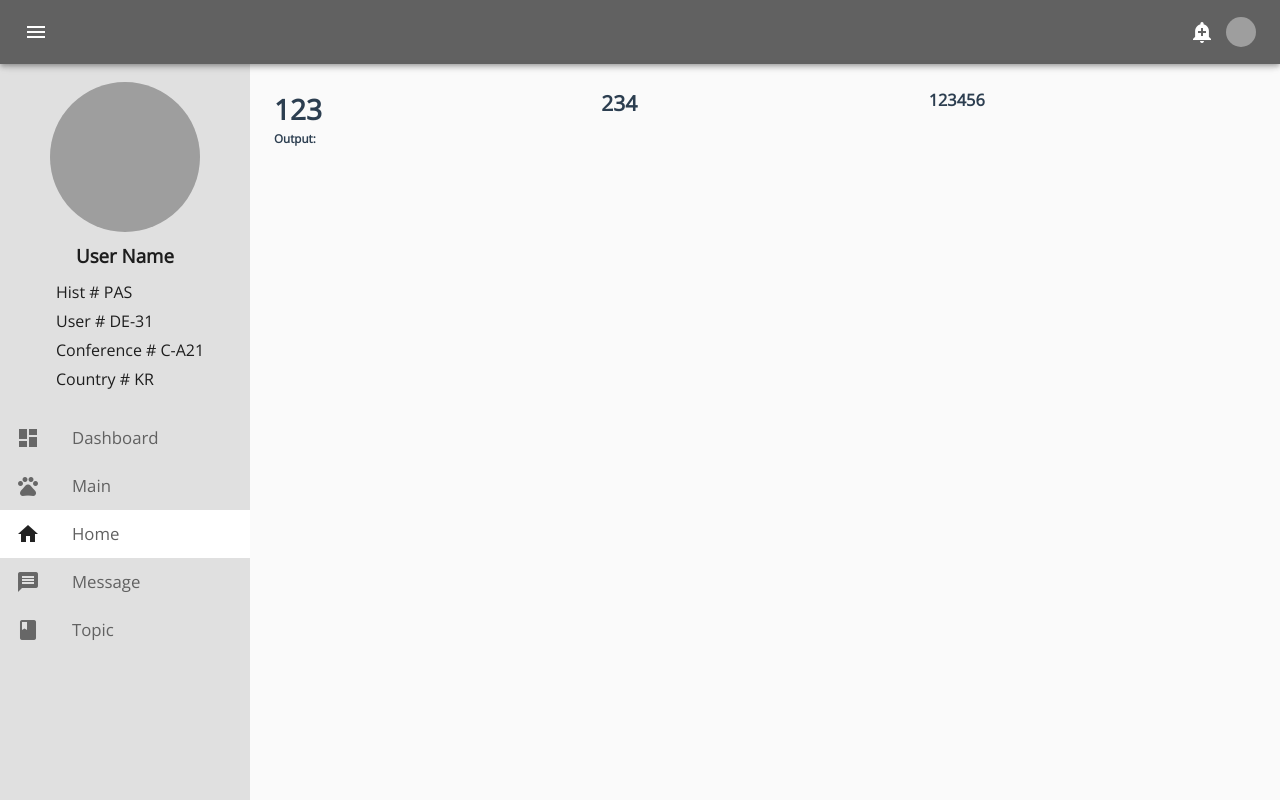
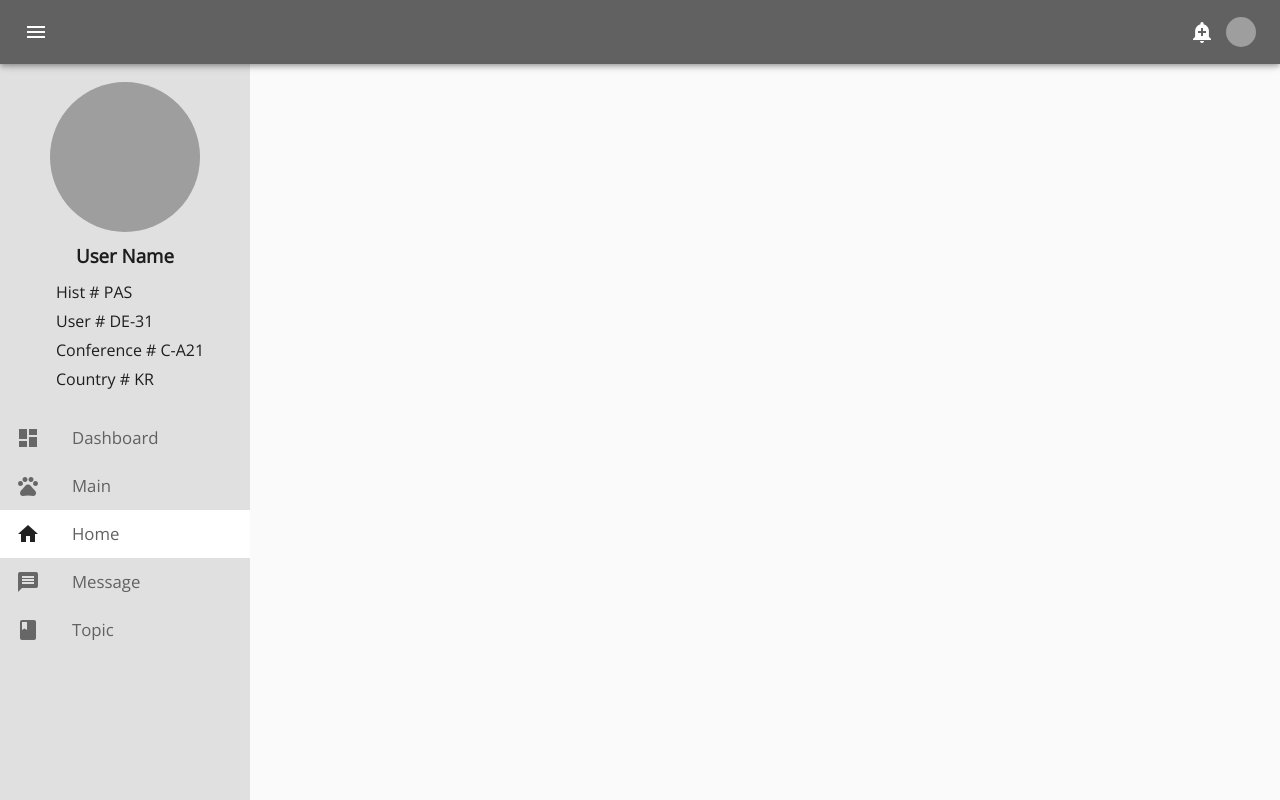
Before and after one commit to shadow3x3x3/mun-frontend, a Vue app: page /home in a window 1280 px wide. Built offline with nearby package versions, Linux system fonts and the light colour scheme; grey boxes are pictures that could not be loaded.

Commit message:
[Layout] Clean home view

```diff
--- a/src/views/Home.vue
+++ b/src/views/Home.vue
@@ -1,34 +1,5 @@
 <template>
   <v-container fluid>
-    <v-layout column>
-      <v-flex xs12>
-        <div class="resultContainer">
-          <v-layout v-bind="layoutAttributes">
-            <div class="item elevation-5"></div>
-            <div class="item elevation-5"></div>
-            <div class="item elevation-5"></div>
-          </v-layout>
-        </div>
-      </v-flex>
-      <v-flex xs12>
-        <v-layout row xs12 wrap>
-          <v-flex xs12 md4>
-            <h1>123</h1>
-          </v-flex>
-          <v-flex xs12 md4>
-            <h2>234</h2>
-          </v-flex>
-          <v-flex xs12 md4>
-            <v-layout column>
-              <h3>123456</h3>
-            </v-layout>
-          </v-flex>
-        </v-layout>
-      </v-flex>
-      <v-flex xs12>
-        <h5>Output:</h5>
-      </v-flex>
-    </v-layout>
   </v-container>
 </template>
 
```
